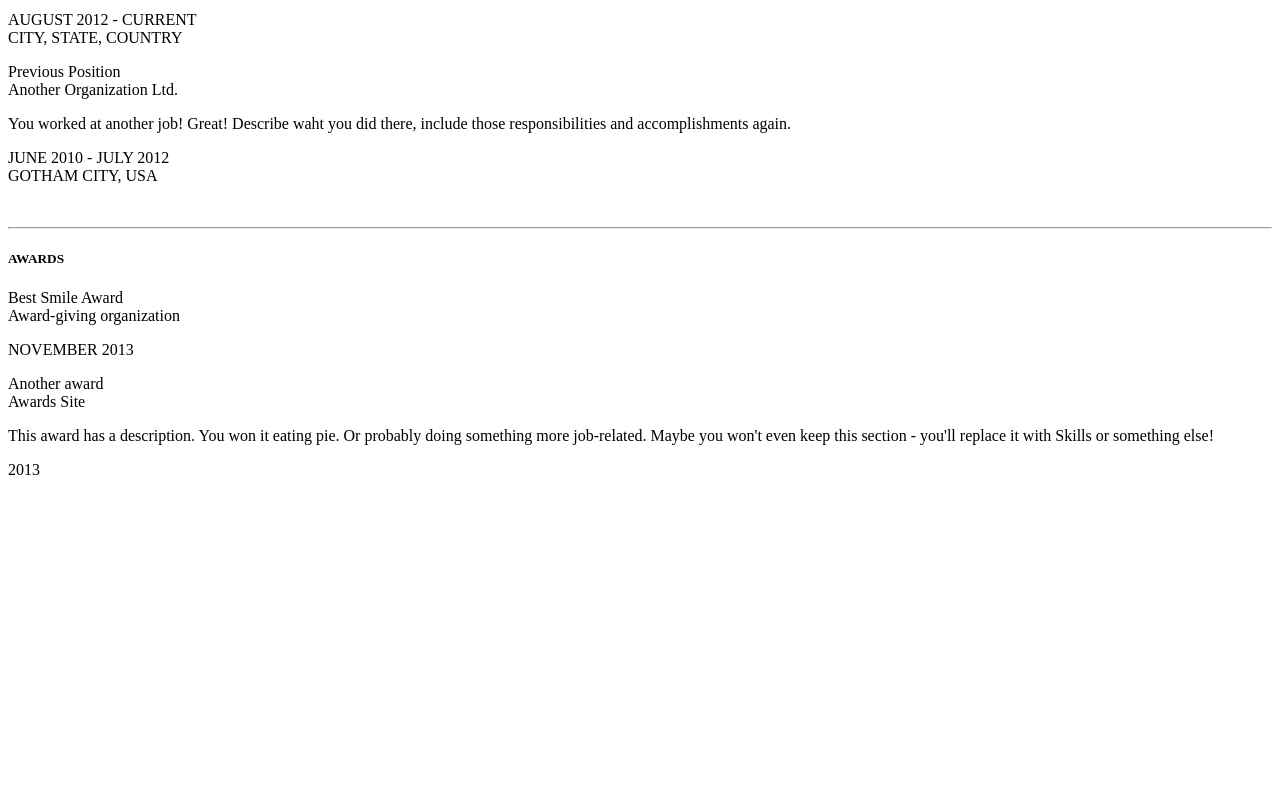
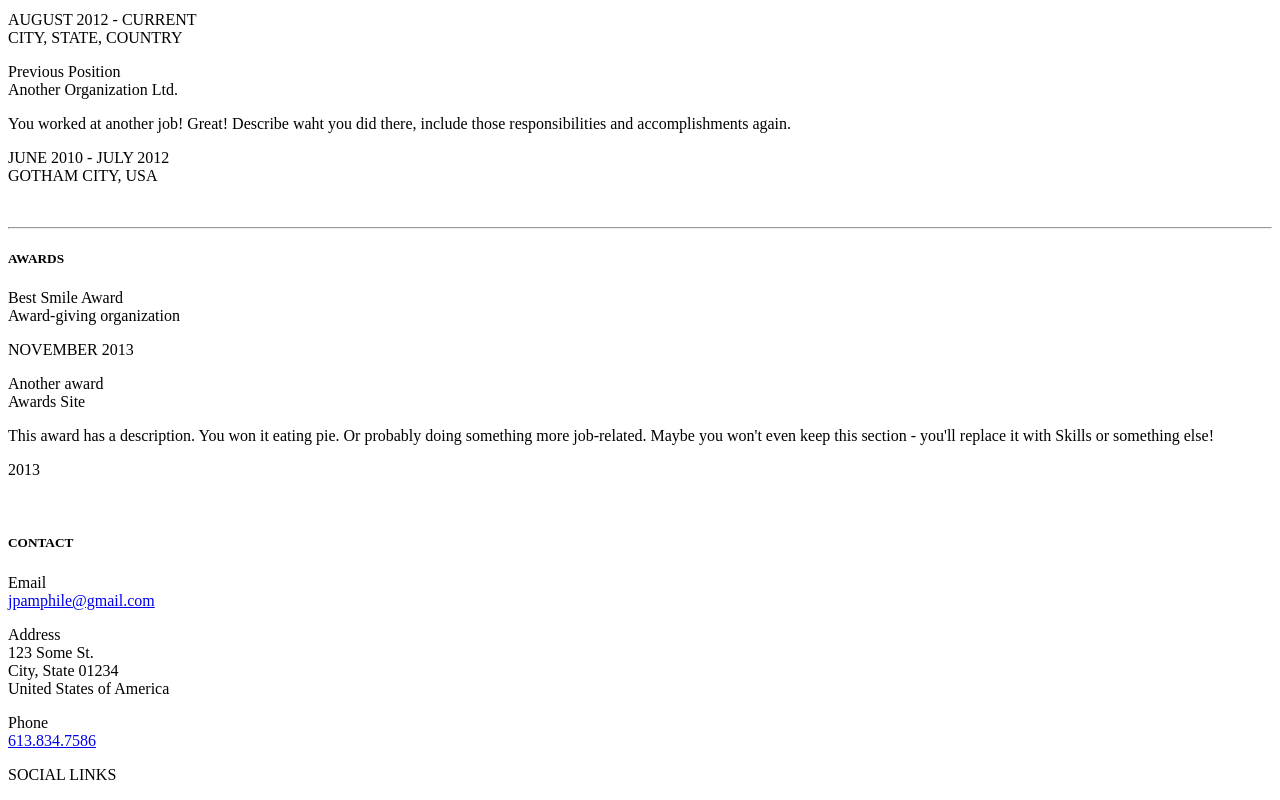
Before and after one commit to jpamphile/resume, a plain HTML site: page index.html in a window 1280 px wide. Shown: the part 682-1482 px from the top of the page. Before the commit the page ends 1203 px from the top, so only its background shows below. Drawn offline with Linux system fonts and the light colour scheme.

Commit message:
Update index.html

```diff
--- a/index.html
+++ b/index.html
@@ -164,4 +164,56 @@ Demonstrated ability to quickly learn, apply new concepts, adapt to change, and
 
 
 </body>
+
+
+
+
+
+
+<section id="contact" name="contact"></section>
+	<!--FOOTER DESCRIPTION -->
+	<div id="footwrap" class="footer">
+		<div class="container">
+			<div class="row">
+
+				<div class="col-lg-2 col-lg-offset-1">
+					<h5>CONTACT</h5>
+				</div>
+				<!-- EDIT: email -->
+				<div class="col-lg-6">
+					<p><t>Email</t><br/>
+						<a href="mailto:jpamphile@gmail.com" class="mail">jpamphile@gmail.com</a> <br/>
+					</p>
+					<!-- EDIT: address -->
+					<p><t>Address</t><br/>
+						123 Some St. <br/>
+						City, State 01234 <br/>
+						United States of America<br/>
+					</p>
+					<!-- EDIT: phone number -->
+					<p><t>Phone</t><br/>
+						<a href="tel:613.834.7586" class="tel">613.834.7586</a> <br/>
+					</p>
+				</div>
+				<div class="col-lg-3">
+					<p><sm>SOCIAL LINKS</sm></p>
+					<p>
+						<!-- EDIT: Social Links. Replace # with your URL for each -->
+						<a href="#"><i class="icon-dribbble"></i></a>
+						<a href="#"><i class="icon-twitter"></i></a>
+						<a href="#"><i class="icon-facebook"></i></a>
+						<a href="www.linkedin.com/in/jeanpamphile"><i class="icon-linkedin"></i></a>
+						<!--<a href="https://jpamphile.github.io/resume"><i class="icon-github"></i></a>-->
+					</p>
+				</div>
+			</div><!--/.row -->
+		</div><!--/.container -->
+	</div><!--/ #footer -->
+
+
+
+
+
+
+
 </html>
```
